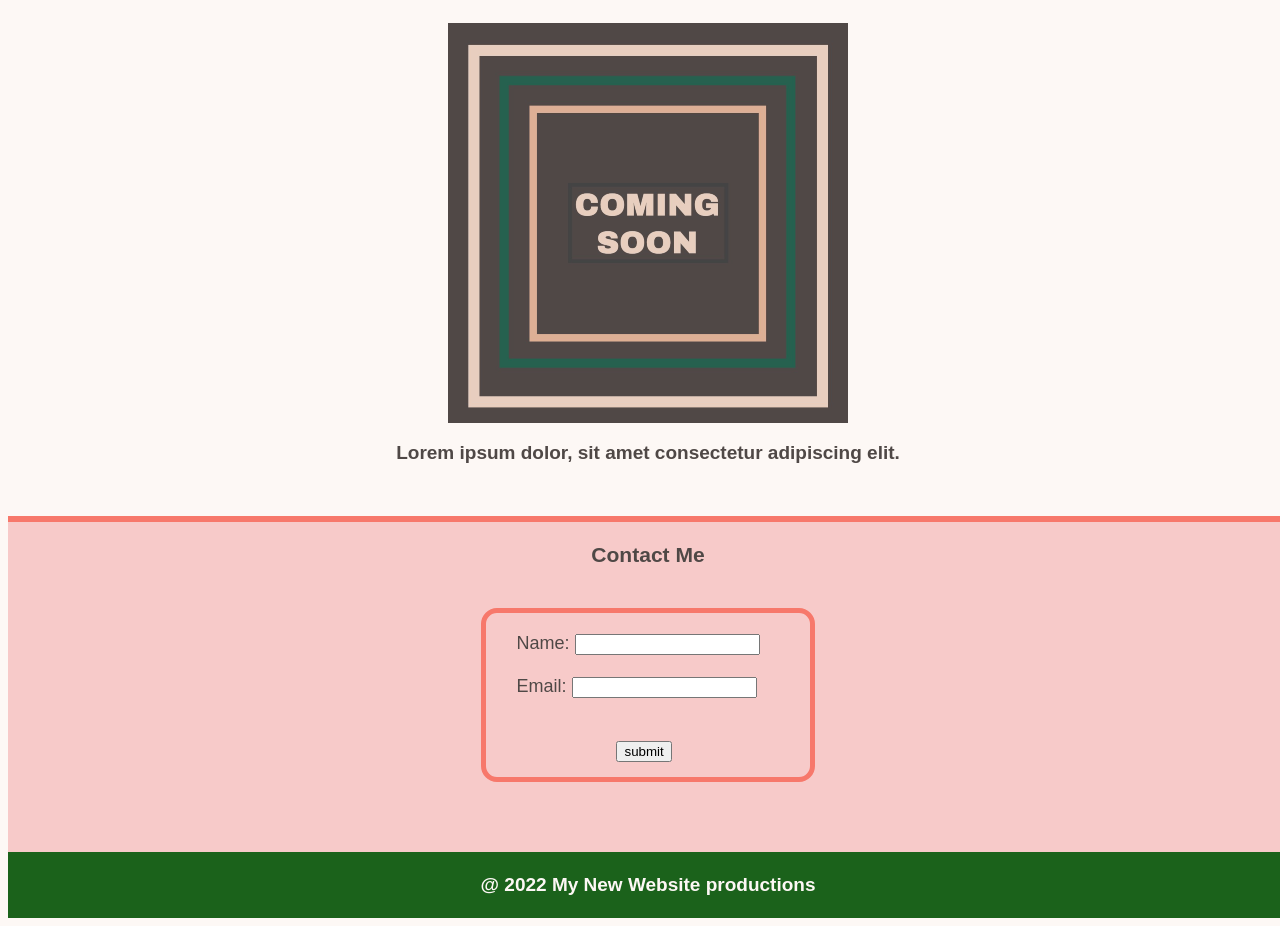
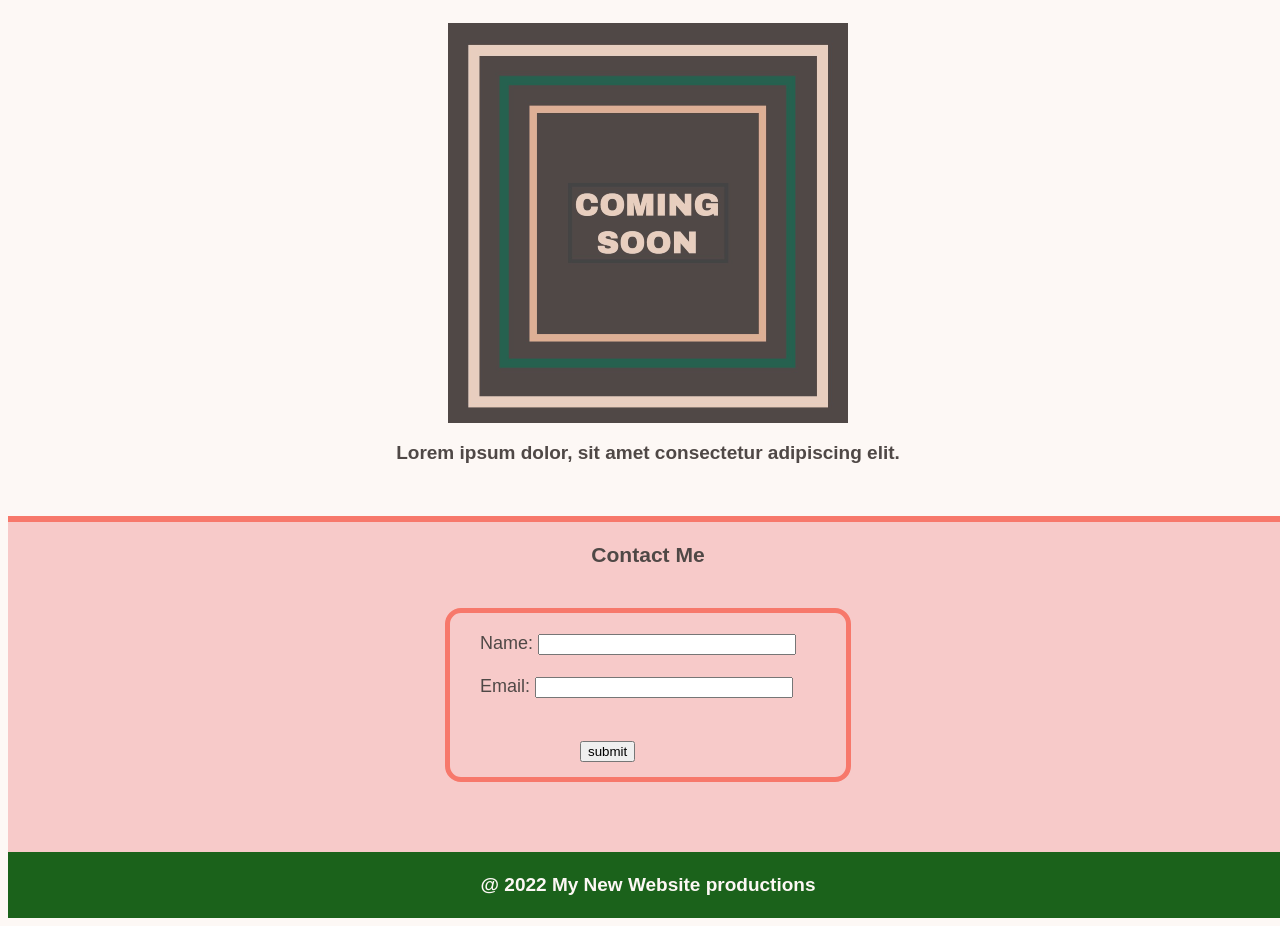
Before and after one commit to Anu-Saini/sampleWebPage, a plain HTML site: page index.html in a window 1280 px wide. Shown: the part 160-1086 px from the top of the page. Drawn offline with Linux system fonts and the light colour scheme.

Commit message:
increase input textbox size

```diff
--- a/CSS/style.css
+++ b/CSS/style.css
@@ -97,3 +97,7 @@ footer {
   border-radius: 16px;
   padding: 20px 50px 15px 30px;
 }
+/* increase the width of the text area */
+input[type="text"] {
+  width: 250px;
+}
```
